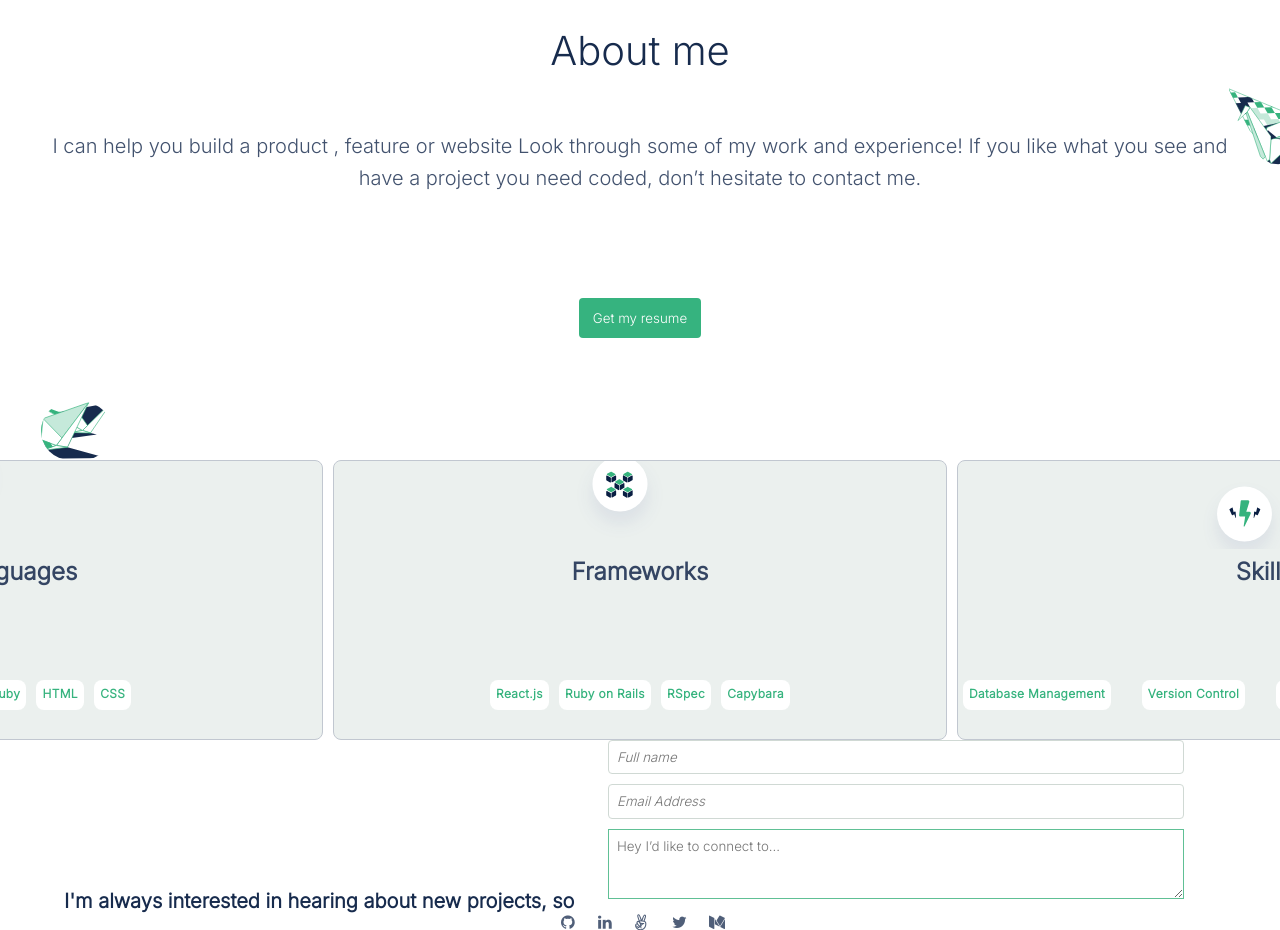
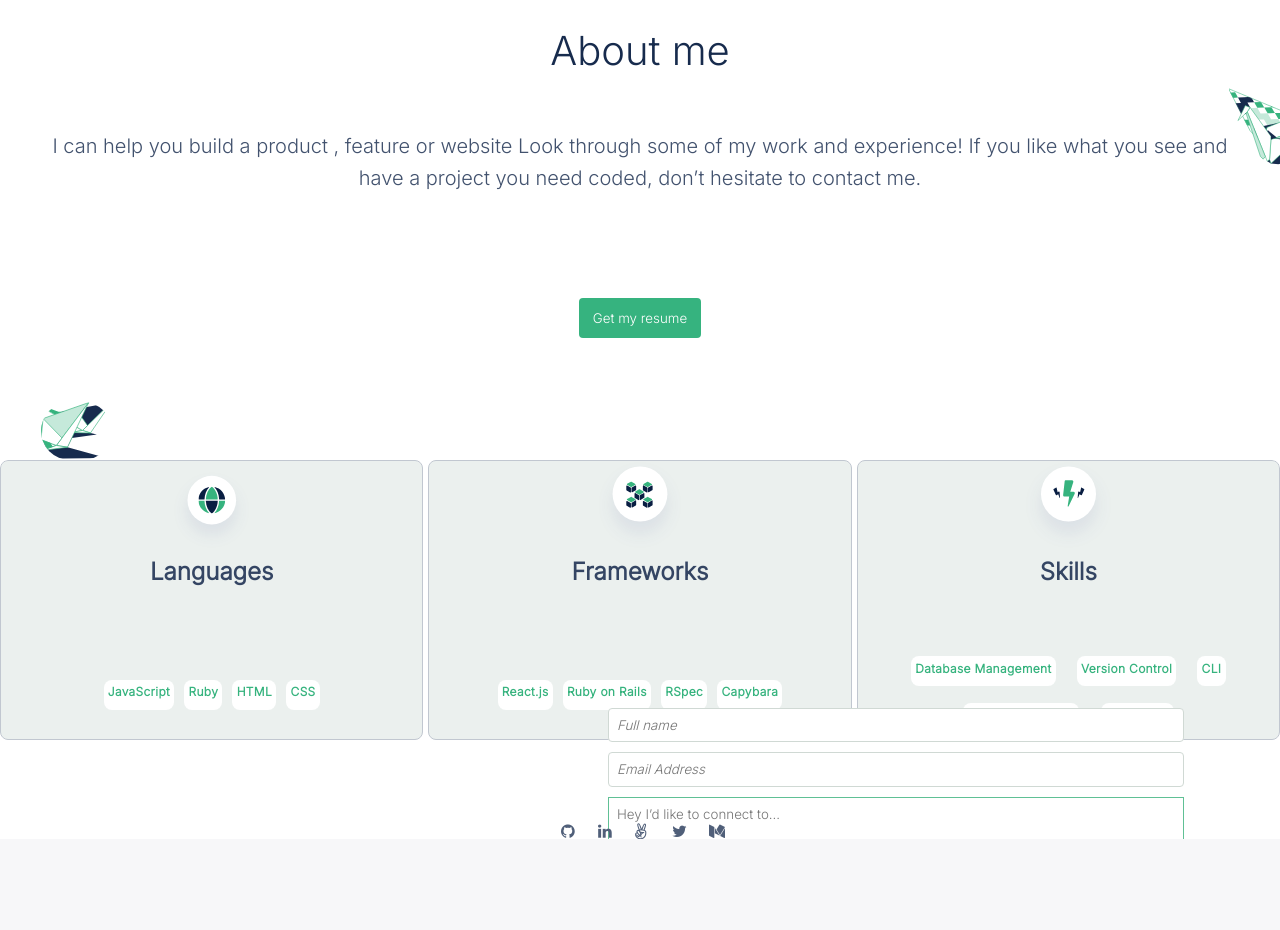
Before and after one commit to tsigewossne/Portfolio, a website: page index.html in a window 1280 px wide. Shown: the part 1562-2492 px from the top of the page. After the commit the page ends 2401 px from the top, so only its background shows below. Drawn offline with nearby package versions, Linux system fonts and the light colour scheme.

Commit message:
Adding stylsheet for medium  devices view

```diff
--- a/styles.css
+++ b/styles.css
@@ -188,6 +188,7 @@ img {
   background: none;
   color: #505f79;
   padding-bottom: 55%;
+  overflow-y: hidden;
 }
 
 /* Add a hover effect */
@@ -966,13 +967,17 @@ button:active {
 
   .about p {
     align-self: center;
-    top: 70%;
+    top: 2%;
     padding-left: 10%;
     padding-right: 10%;
   }
 
   .about button {
     margin-top: 20%;
+  }
+
+  .fa {
+    overflow-y: hidden;
   }
 }
 
@@ -1020,6 +1025,7 @@ button:active {
   .fa {
     position: relative;
     margin-top: 1000%;
+    overflow-y: hidden;
   }
 
   #above-work {
@@ -1088,21 +1094,6 @@ button:active {
     justify-content: center;
     align-items: center;
     visibility: visible;
-  }
-
-  .containers img {
-    margin-left: -100px;
-    margin-top: -30px;
-  }
-
-  .frameworks img {
-    margin-left: -40px;
-    margin-top: -10px;
-  }
-
-  .skills img {
-    margin-left: -40px;
-    margin-top: 20px;
   }
 
   .contact1 ul li {
@@ -1302,6 +1293,7 @@ button:active {
 
   .fa {
     margin-top: 1150%;
+    overflow-y: hidden;
   }
 
   .about p {
@@ -1459,30 +1451,6 @@ button:active {
     width: max-content;
   }
 
-  .about-container {
-    display: flex;
-    flex-direction: row;
-    justify-content: center;
-    align-items: center;
-    position: relative;
-    gap: 10px;
-    margin: 0;
-    border-radius: 8px;
-    width: 150%;
-  }
-
-  .containers {
-    width: 32%;
-  }
-
-  .container2 {
-    width: 32%;
-  }
-
-  .container3 {
-    width: 32%;
-  }
-
   .container4 {
     width: 50%;
     color: #172b4d;
@@ -1501,6 +1469,10 @@ button:active {
 
   .container5 h5 {
     visibility: hidden;
+  }
+
+  .container5 button {
+    margin-top: 5px;
   }
 
   #t {
```
